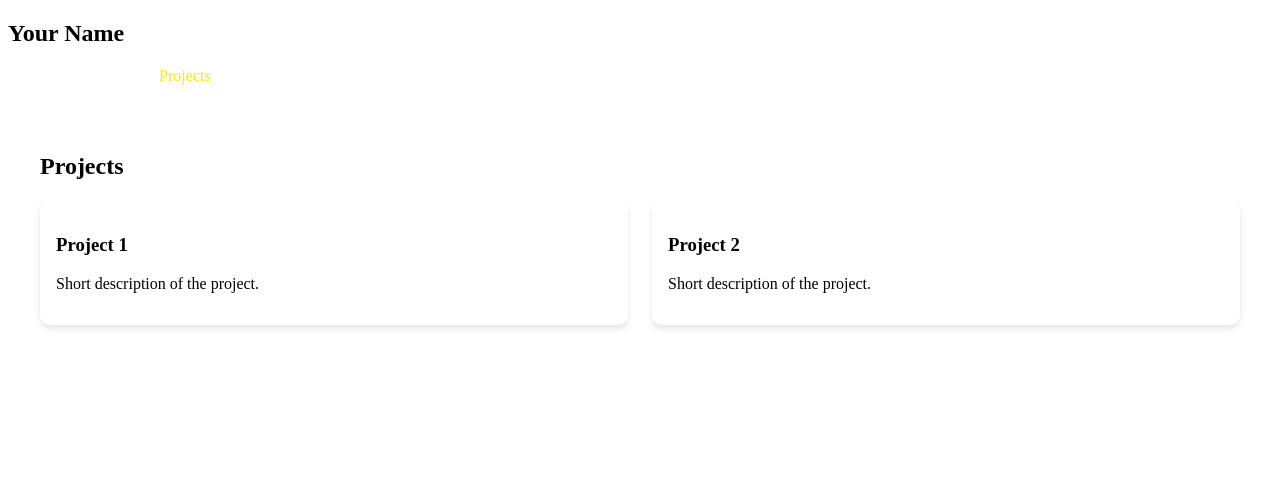
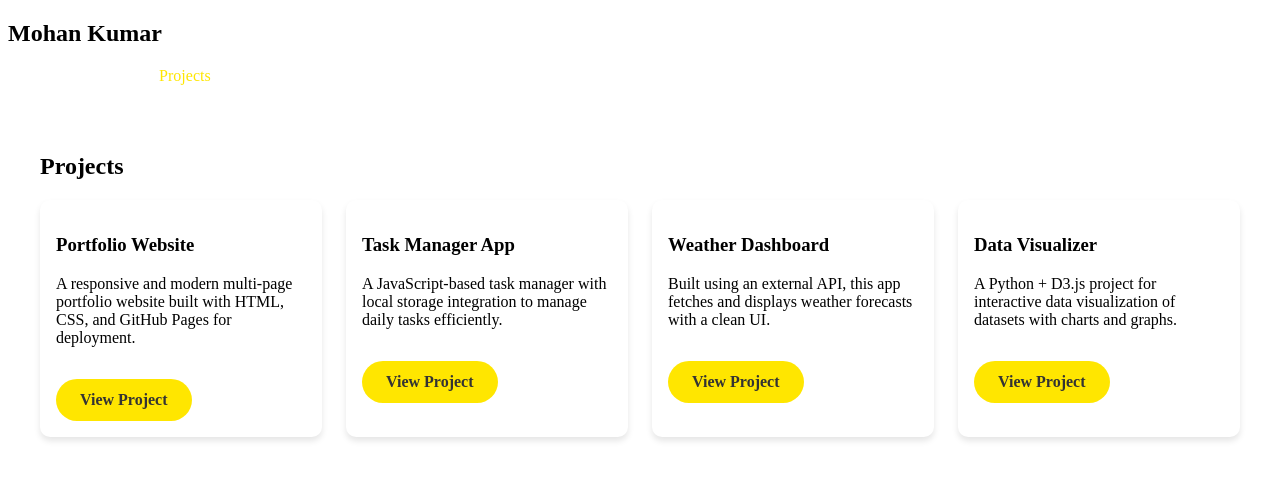
Before and after one commit to Mohankumar2001/Mohankumar2001.github.io, a plain HTML site: page projects.html in a window 1280 px wide. Drawn offline with Linux system fonts and the light colour scheme.

Commit message:
Update projects.html

```diff
--- a/projects.html
+++ b/projects.html
@@ -10,7 +10,7 @@
 <body>
 <header>
 <nav>
-<h1 class="logo">Your Name</h1>
+<h1 class="logo">Mohan Kumar</h1>
 <ul class="nav-links">
 <li><a href="index.html">Home</a></li>
 <li><a href="about.html">About</a></li>
@@ -24,12 +24,24 @@
 <h2>Projects</h2>
 <div class="project-grid">
 <div class="project-card">
-<h3>Project 1</h3>
-<p>Short description of the project.</p>
+<h3>Portfolio Website</h3>
+<p>A responsive and modern multi-page portfolio website built with HTML, CSS, and GitHub Pages for deployment.</p>
+<a href="#" class="btn">View Project</a>
 </div>
 <div class="project-card">
-<h3>Project 2</h3>
-<p>Short description of the project.</p>
+<h3>Task Manager App</h3>
+<p>A JavaScript-based task manager with local storage integration to manage daily tasks efficiently.</p>
+<a href="#" class="btn">View Project</a>
+</div>
+<div class="project-card">
+<h3>Weather Dashboard</h3>
+<p>Built using an external API, this app fetches and displays weather forecasts with a clean UI.</p>
+<a href="#" class="btn">View Project</a>
+</div>
+<div class="project-card">
+<h3>Data Visualizer</h3>
+<p>A Python + D3.js project for interactive data visualization of datasets with charts and graphs.</p>
+<a href="#" class="btn">View Project</a>
 </div>
 </div>
 </main>
```
